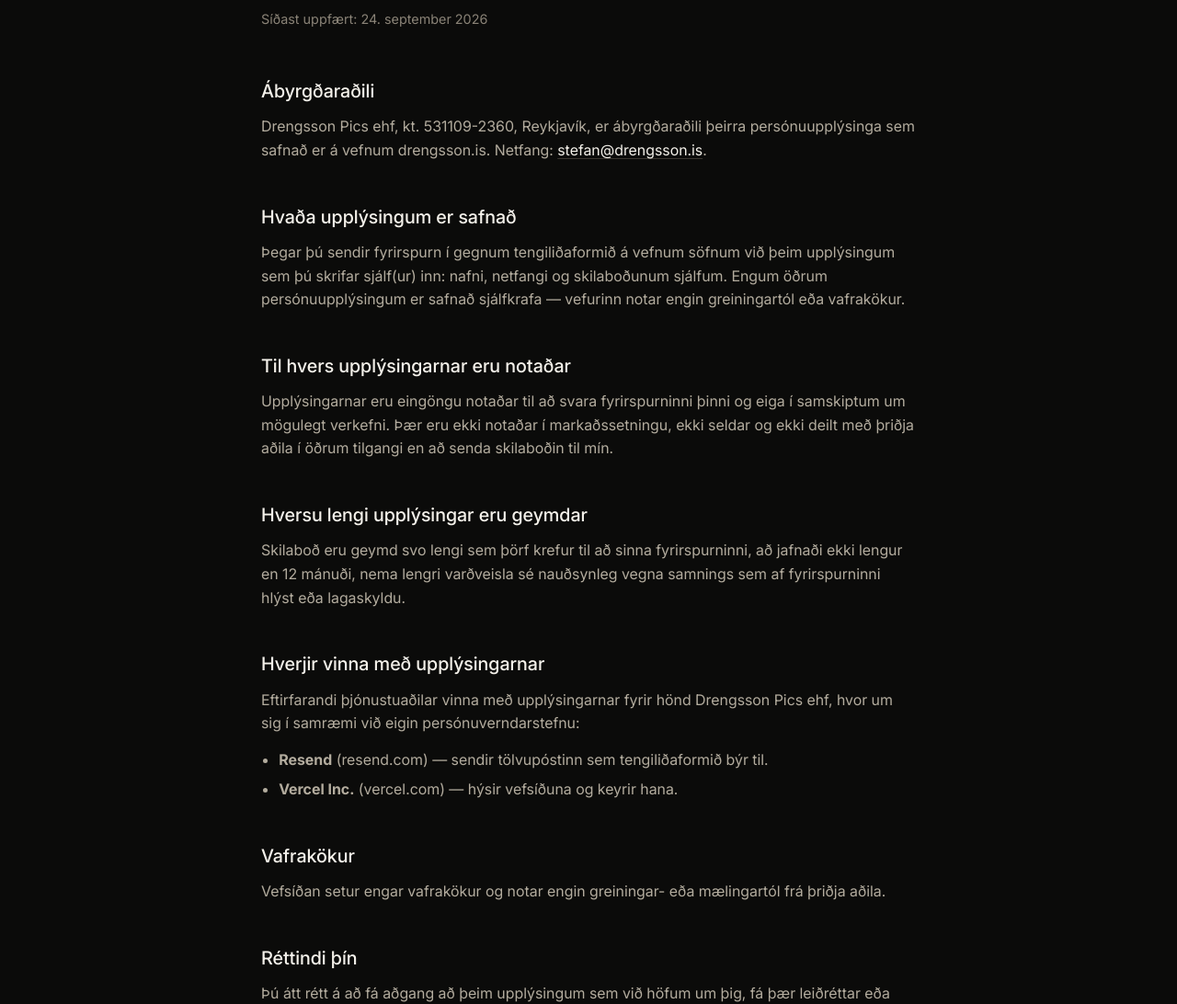
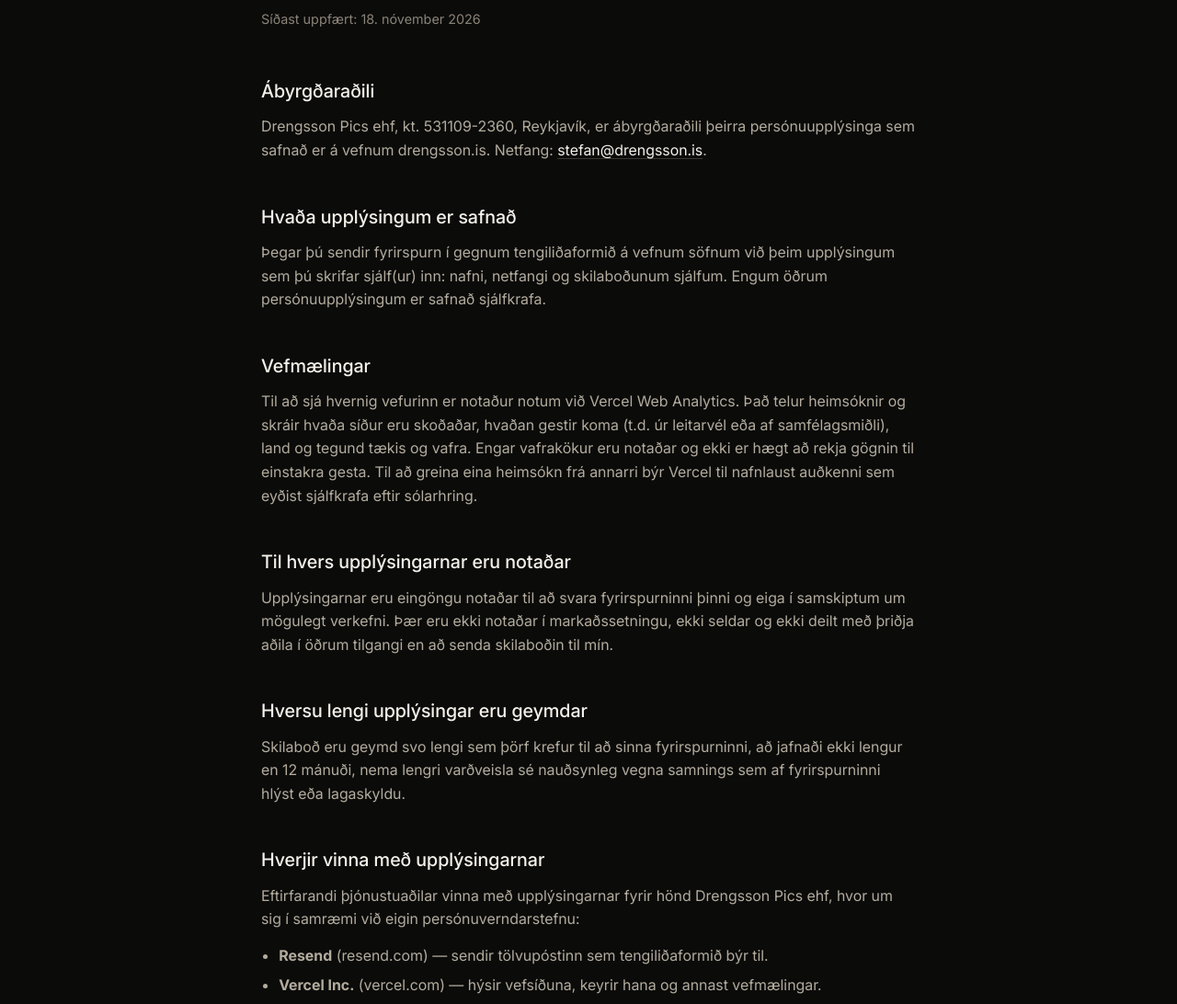
Before and after one commit to Drengsson/Drengsson, a plain HTML site: page personuvernd.html in a window 1280 px wide. Shown: the part 218-1310 px from the top of the page at 92% size. Drawn offline with Linux system fonts and the light colour scheme.

Commit message:
Add Vercel Web Analytics and update privacy policy

```diff
--- a/personuvernd.html
+++ b/personuvernd.html
@@ -77,6 +77,10 @@
   .footer-links{ display:flex; flex-direction:column; gap:4px; align-items:flex-end; text-align:right; }
   @media (max-width:520px){ .footer-links{ align-items:flex-start; text-align:left; } }
 </style>
+<script>
+  window.va = window.va || function () { (window.vaq = window.vaq || []).push(arguments); };
+</script>
+<script defer src="/_vercel/insights/script.js"></script>
 </head>
 <body>
 <a class="skip-link" href="#efni">Fara í efni</a>
@@ -95,7 +99,7 @@
   <div class="container">
     <div class="page-head">
       <h1>Persónuvernd</h1>
-      <p class="updated">Síðast uppfært: 24. september 2026</p>
+      <p class="updated">Síðast uppfært: 18. nóvember 2026</p>
     </div>
 
     <div class="legal-content">
@@ -103,7 +107,10 @@
       <p>Drengsson Pics ehf, kt. 531109-2360, Reykjavík, er ábyrgðaraðili þeirra persónuupplýsinga sem safnað er á vefnum drengsson.is. Netfang: <a href="mailto:stefan@drengsson.is">stefan@drengsson.is</a>.</p>
 
       <h2>Hvaða upplýsingum er safnað</h2>
-      <p>Þegar þú sendir fyrirspurn í gegnum tengiliðaformið á vefnum söfnum við þeim upplýsingum sem þú skrifar sjálf(ur) inn: nafni, netfangi og skilaboðunum sjálfum. Engum öðrum persónuupplýsingum er safnað sjálfkrafa — vefurinn notar engin greiningartól eða vafrakökur.</p>
+      <p>Þegar þú sendir fyrirspurn í gegnum tengiliðaformið á vefnum söfnum við þeim upplýsingum sem þú skrifar sjálf(ur) inn: nafni, netfangi og skilaboðunum sjálfum. Engum öðrum persónuupplýsingum er safnað sjálfkrafa.</p>
+
+      <h2>Vefmælingar</h2>
+      <p>Til að sjá hvernig vefurinn er notaður notum við Vercel Web Analytics. Það telur heimsóknir og skráir hvaða síður eru skoðaðar, hvaðan gestir koma (t.d. úr leitarvél eða af samfélagsmiðli), land og tegund tækis og vafra. Engar vafrakökur eru notaðar og ekki er hægt að rekja gögnin til einstakra gesta. Til að greina eina heimsókn frá annarri býr Vercel til nafnlaust auðkenni sem eyðist sjálfkrafa eftir sólarhring.</p>
 
       <h2>Til hvers upplýsingarnar eru notaðar</h2>
       <p>Upplýsingarnar eru eingöngu notaðar til að svara fyrirspurninni þinni og eiga í samskiptum um mögulegt verkefni. Þær eru ekki notaðar í markaðssetningu, ekki seldar og ekki deilt með þriðja aðila í öðrum tilgangi en að senda skilaboðin til mín.</p>
@@ -115,11 +122,11 @@
       <p>Eftirfarandi þjónustuaðilar vinna með upplýsingarnar fyrir hönd Drengsson Pics ehf, hvor um sig í samræmi við eigin persónuverndarstefnu:</p>
       <ul>
         <li><strong>Resend</strong> (resend.com) — sendir tölvupóstinn sem tengiliðaformið býr til.</li>
-        <li><strong>Vercel Inc.</strong> (vercel.com) — hýsir vefsíðuna og keyrir hana.</li>
+        <li><strong>Vercel Inc.</strong> (vercel.com) — hýsir vefsíðuna, keyrir hana og annast vefmælingar.</li>
       </ul>
 
       <h2>Vafrakökur</h2>
-      <p>Vefsíðan setur engar vafrakökur og notar engin greiningar- eða mælingartól frá þriðja aðila.</p>
+      <p>Vefsíðan setur engar vafrakökur. Vefmælingarnar sem lýst er hér að ofan virka án þeirra.</p>
 
       <h2>Réttindi þín</h2>
       <p>Þú átt rétt á að fá aðgang að þeim upplýsingum sem við höfum um þig, fá þær leiðréttar eða eytt, og að andmæla vinnslu þeirra. Til að óska eftir þessu, sendu tölvupóst á <a href="mailto:stefan@drengsson.is">stefan@drengsson.is</a>.</p>
```
Also changed, not shown: en.html (+4 -0 lines), index.html (+4 -0 lines), personuvernd-en.html (+11 -4 lines).
